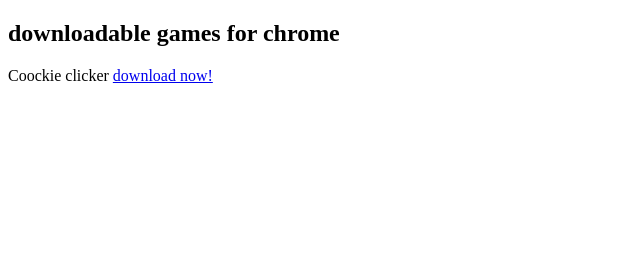
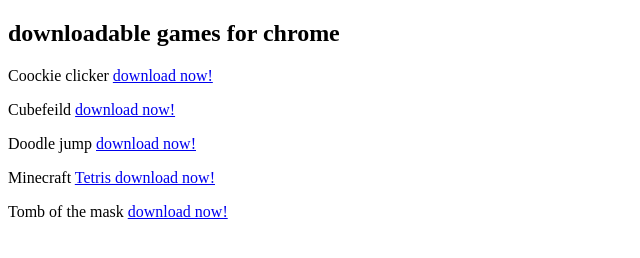
Before and after one commit to desertsun231/games-for-students-of-ASD, a plain HTML site: page index.html in a window 1280 px wide. Shown: the whole page, without its empty margins (0-640 px from the left). Drawn offline with Linux system fonts and the light colour scheme.

Commit message:
Update index.html

```diff
--- a/index.html
+++ b/index.html
@@ -2,3 +2,8 @@
 <title>download menu</title>
 <h2>downloadable games for chrome</h2>
 <p>Coockie clicker          <a href="https://drive.google.com/drive/folders/1OI6DlY4owHRhgu9GWJfCriinCv7KGXK7?usp=drive_link">download now!</a></p>
+<p>Cubefeild                <a href="https://drive.google.com/drive/folders/1OI6DlY4owHRhgu9GWJfCriinCv7KGXK7?usp=drive_link">download now!</a></p>
+<p>Doodle jump              <a href="https://drive.google.com/drive/folders/1qRXln6NetoKHIYels6bkuGPpQEUgC9vj?usp=sharing">download now!</a></p>
+<p>Minecraft                <a href="https://drive.google.com/drive/folders/1u6yh3XYZAJ0ul5xAON-GPan_FWVxtH4l?usp=sharing>download now!</a></p>
+<p>Tetris                   <a href="https://drive.google.com/drive/folders/1qxjzRwANpzUjm7RYEhKA6wqaU05EQd3q?usp=sharing">download now!</a></p>
+<p>Tomb of the mask         <a href="https://drive.google.com/drive/folders/1u2SCkj2NEivVEcTLbVgmzUEe1faVks0h?usp=sharing">download now!</a></p>
```
